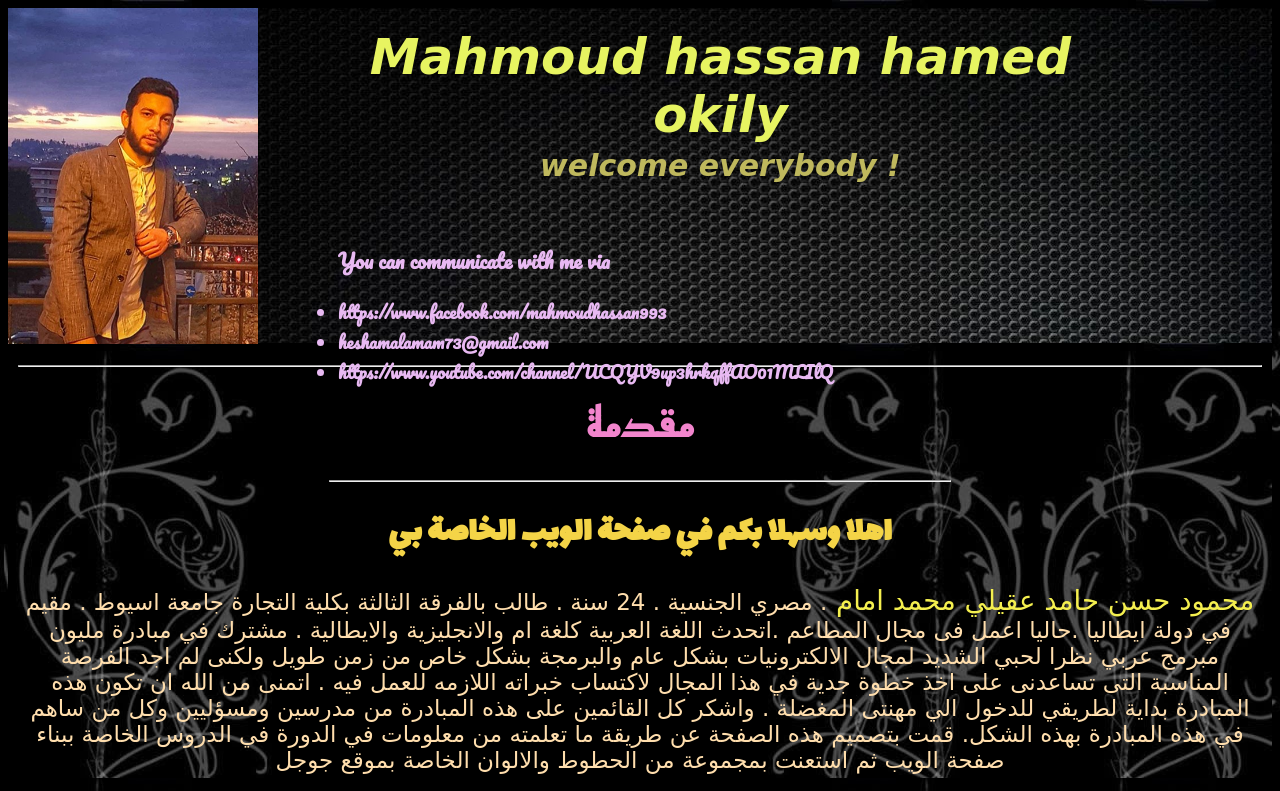
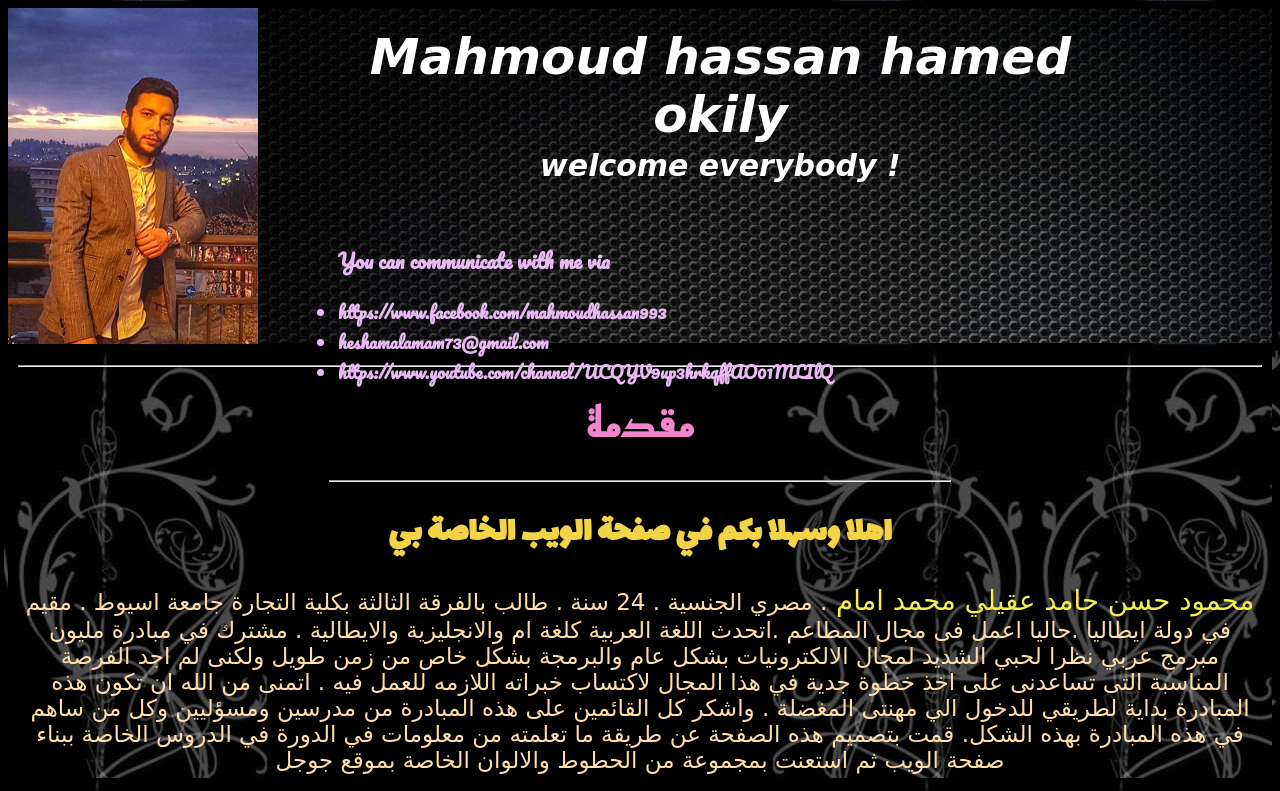
Before and after one commit to heshamalamam/stage1, a plain HTML site: page index.html in a window 1280 px wide. Shown: the top 791 px of the page. Drawn offline with Linux system fonts and the light colour scheme; a web font is replaced by a local one.

Commit message:
editphoto

```diff
--- a/style.css
+++ b/style.css
@@ -28,7 +28,7 @@ body{
 .title1 h1{
     font-size:50px;
     margin-top:0px;
-   color:#E7F461;
+   color:white;
     text-align: center;
     font-family: 'Risque', cursive;
 font-family: 'Sedgwick Ave', cursive;
@@ -39,7 +39,7 @@ font-size:30px;
     margin-top:-30px;
    text-align: center;
     font-family: 'Supermercado One', cursive;
-    color:#BFB85D;
+    color:white;
 }
 .headerimg1{
 
@@ -95,7 +95,7 @@ background-image:url(img/Am4Ys0V.jpg)
 .ulit{
 
 height: 400px;
-width:100%;
+width:390px;
     border-radius:30px;
     padding:5px;
 }
```
